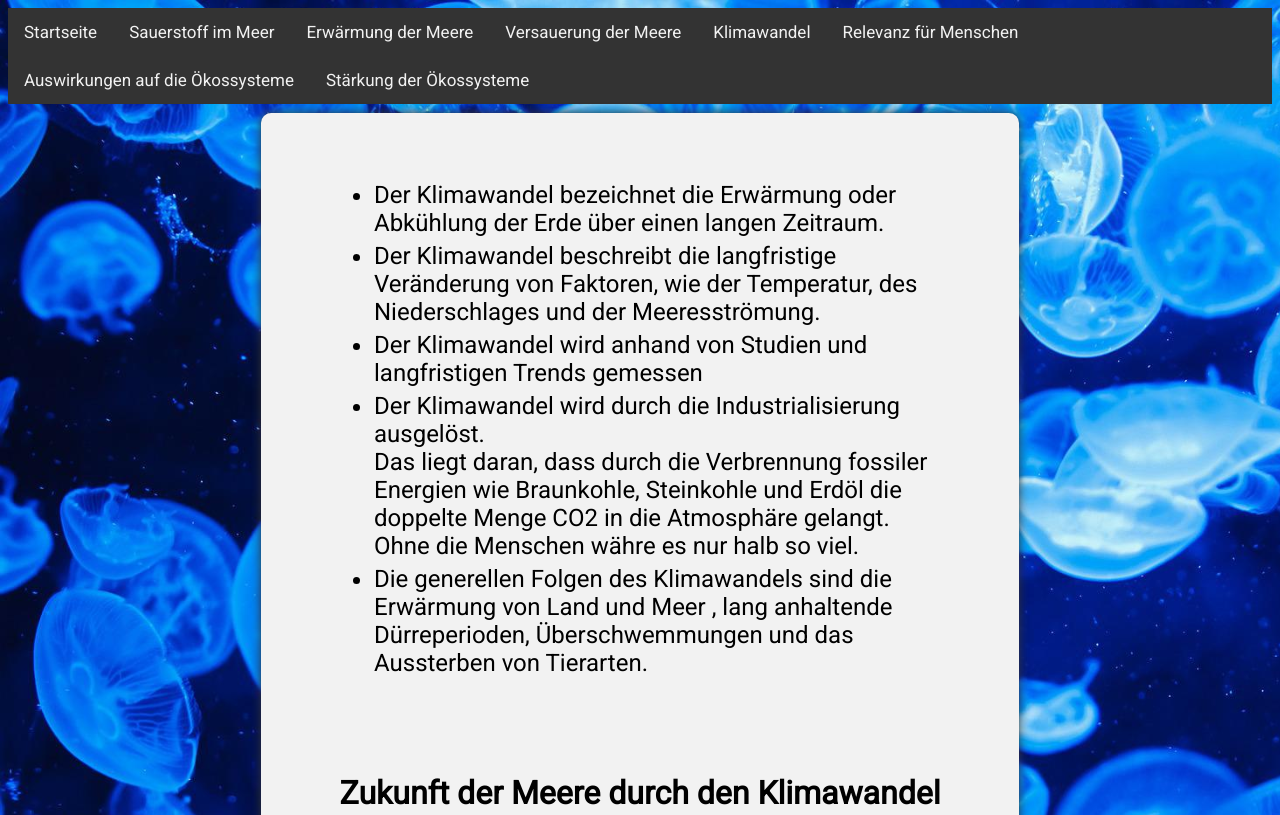
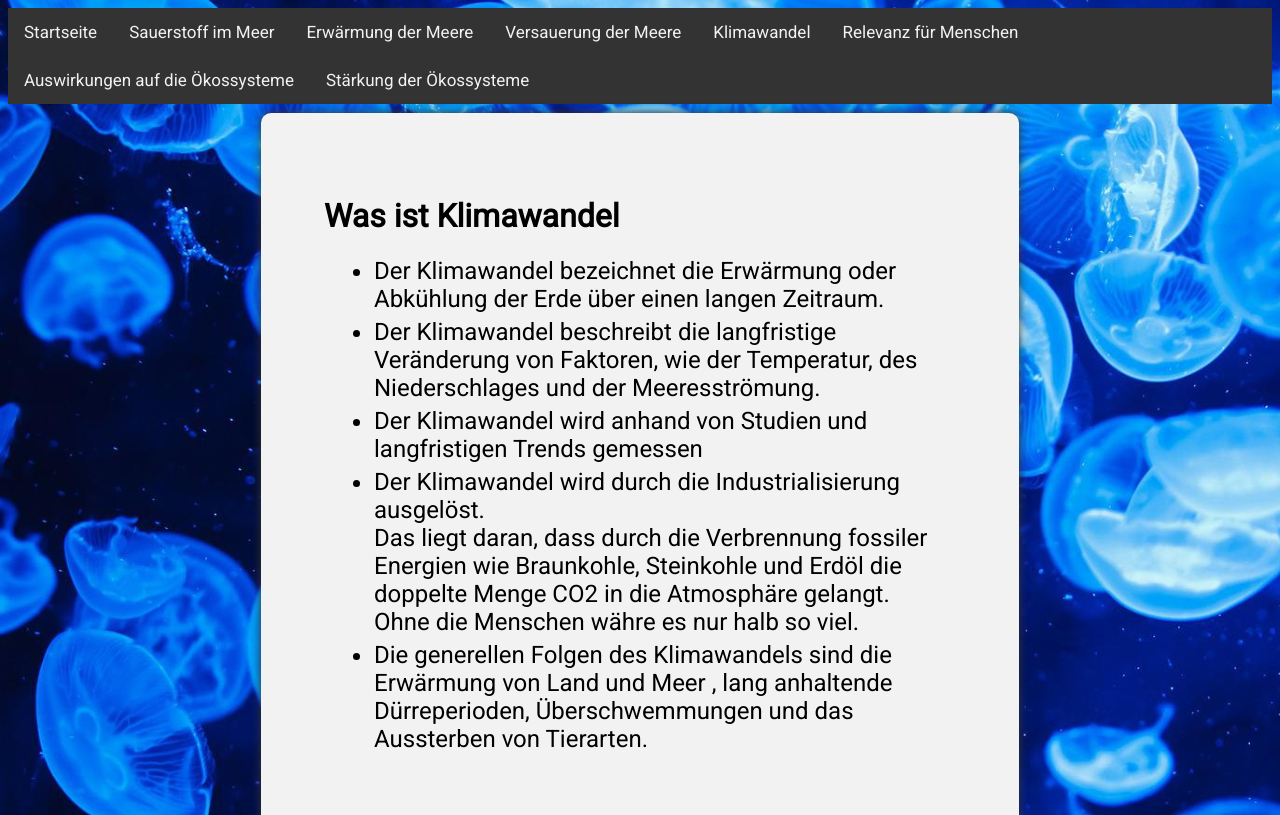
Before and after one commit to Zxmon-code/Zxmon-code.github.io, a plain HTML site: page klimawandel.html in a window 1280 px wide. Shown: the top 815 px of the page. Drawn offline with Linux system fonts and the light colour scheme.

Commit message:
added heading to klimawandel

```diff
--- a/klimawandel.html
+++ b/klimawandel.html
@@ -27,6 +27,7 @@
       <a href="dagegen.html">Stärkung der Ökossysteme</a>
     </div>
     <div class="text-long">
+      <h1>Was ist Klimawandel</h1>
       <p>
         <!-- </p>mung oder Abkühlung der Erde über
         einen langen Zeitraum.
```
